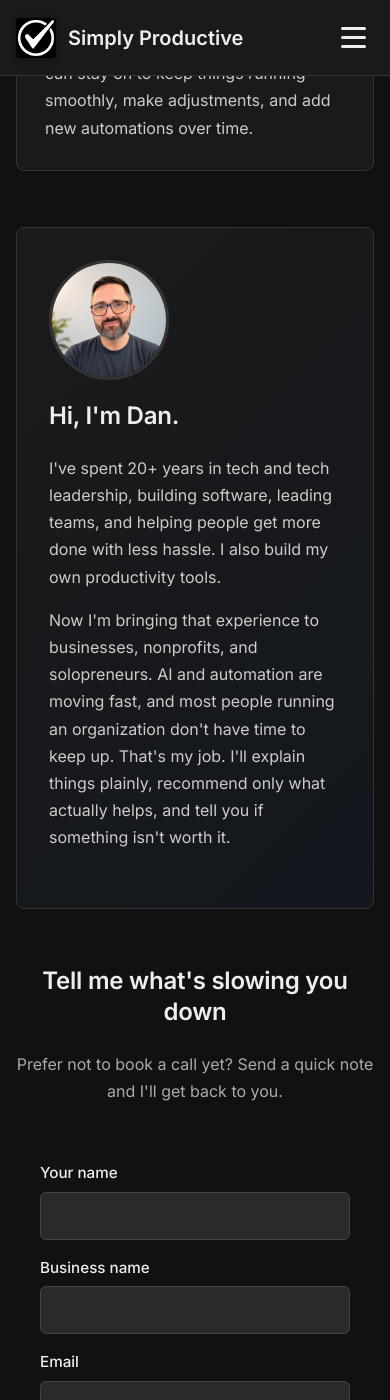
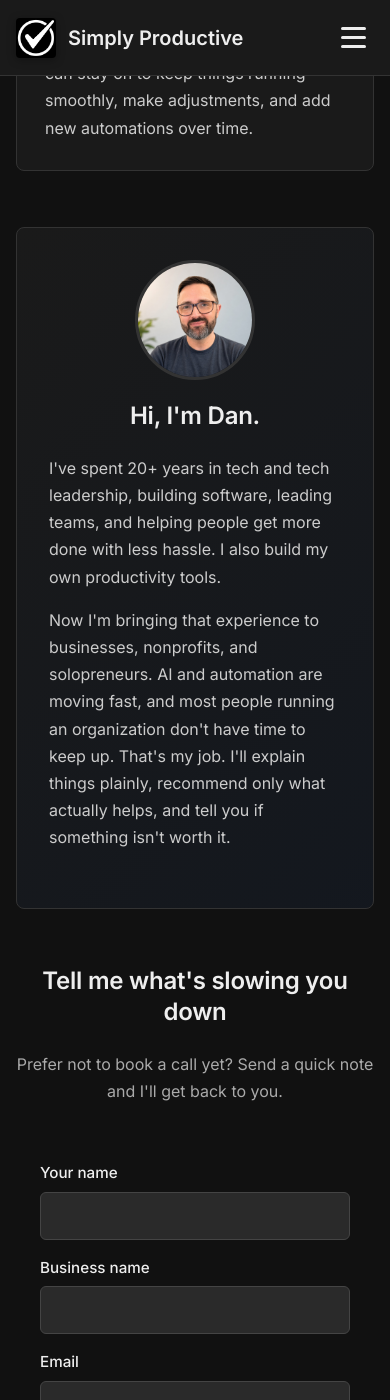
Before and after one commit to dbough/getsimplyproductive.com, a Jekyll site: the page built from index.md, in a window 390 px wide and 1400 px high, scrolled down 5171 px. Built offline with Jekyll 4.4.1, drawn with Linux system fonts in a browser that asks for light colours.

Commit message:
Center headshot and heading when About sections stack on mobile
Co-Authored-By: Claude Sonnet 5.5 <noreply@anthropic.com>

```diff
--- a/assets/css/styles.css
+++ b/assets/css/styles.css
@@ -3252,8 +3252,19 @@ html, body { max-width: 100%; overflow-x: clip; }
 
   .photo-row {
     flex-direction: column;
-    align-items: flex-start;
+    align-items: center;
     gap: 1.25rem;
+  }
+
+  /* Photo is centered when stacked; text beside it stays full width */
+
+  .photo-row > div,
+  .photo-row > p {
+    align-self: stretch;
+  }
+
+  .photo-row h2 {
+    text-align: center;
   }
 }
 
```
